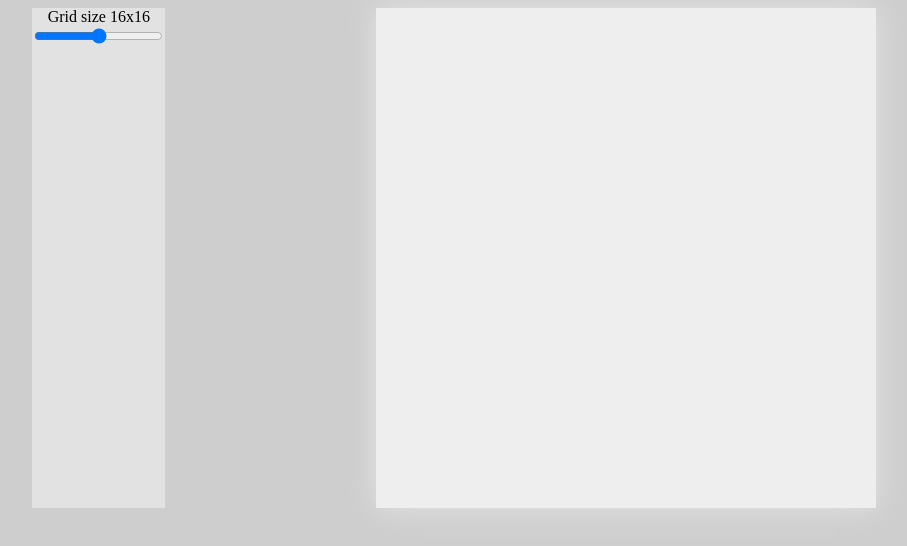
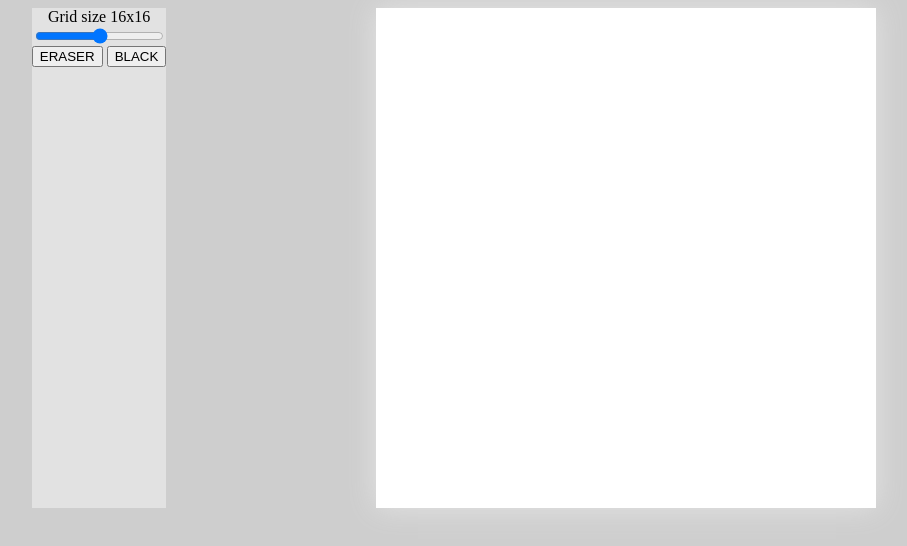
Before and after one commit to majiro1996/Etch-a-sketch, a plain HTML site: page index.html in a window 1280 px wide. Shown: the whole page, without its empty margins (186-1093 px from the left). Drawn offline with Linux system fonts and the light colour scheme.

Commit message:
Add reaser and black buttons, changed canvas color to white

```diff
--- a/index.html
+++ b/index.html
@@ -14,6 +14,9 @@
             <div id="sliderRange">Grid size 16x16</div>
             <input type="range" min="1" max="100" class="slider" id="sizeSlider">
         </div>
+        <button class="color" id="eraser">ERASER</button>
+        <button class="color" id="black">BLACK</button>
+
     </div>
 
     <div id="container">
--- a/script.js
+++ b/script.js
@@ -68,3 +68,9 @@ att.oninput= function(){
     let slider=document.querySelector("#sliderRange");
     slider.textContent="Grid size "+quantity+"x"+quantity;
 }
+//Buttons
+let eraser= document.querySelector("#eraser");
+eraser.addEventListener("click",function(){paintColor="white"});
+
+let black= document.querySelector("#black");
+black.addEventListener("click",function(){paintColor="black"});
--- a/styles.css
+++ b/styles.css
@@ -16,7 +16,7 @@ body{
     flex-grow: 1;
     height: 30px;
     width: auto;
-    background-color: rgb(238, 238, 238);
+    background-color: white;
 
 }
 .wrap{
```
